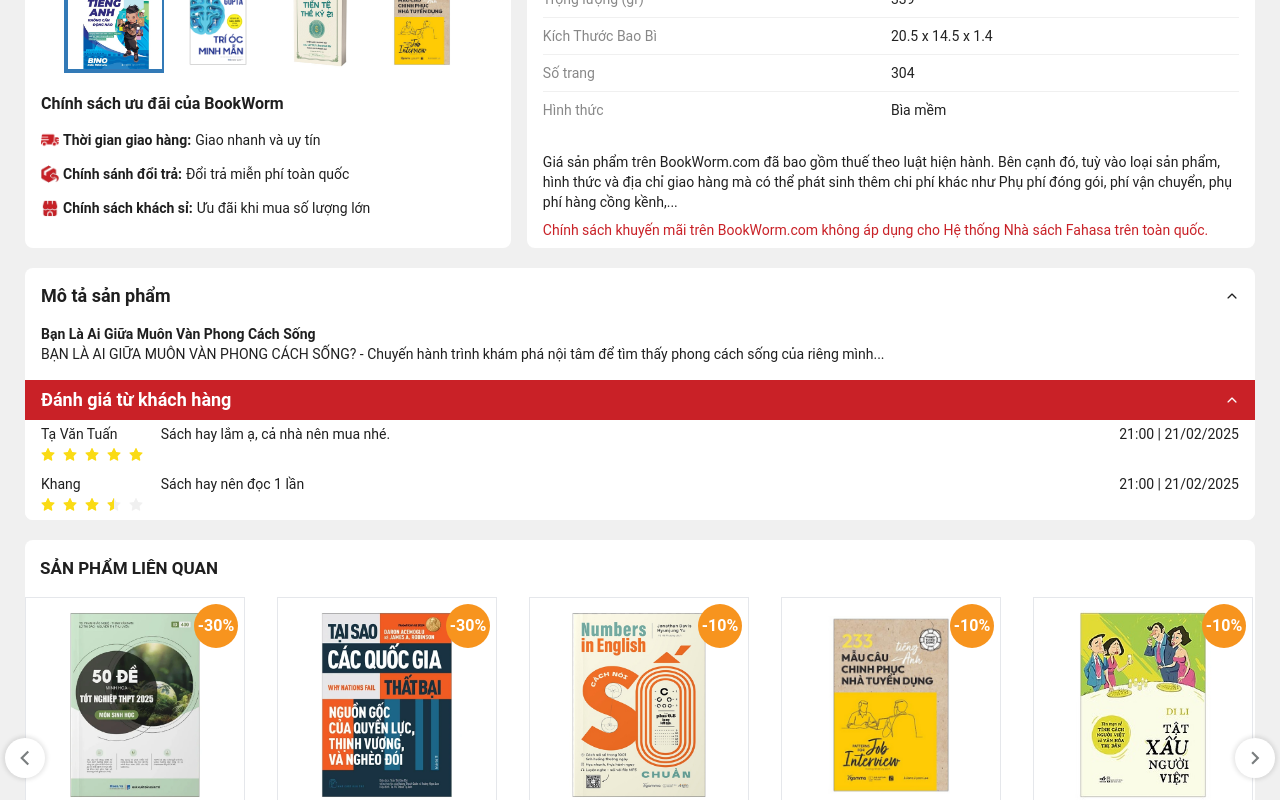
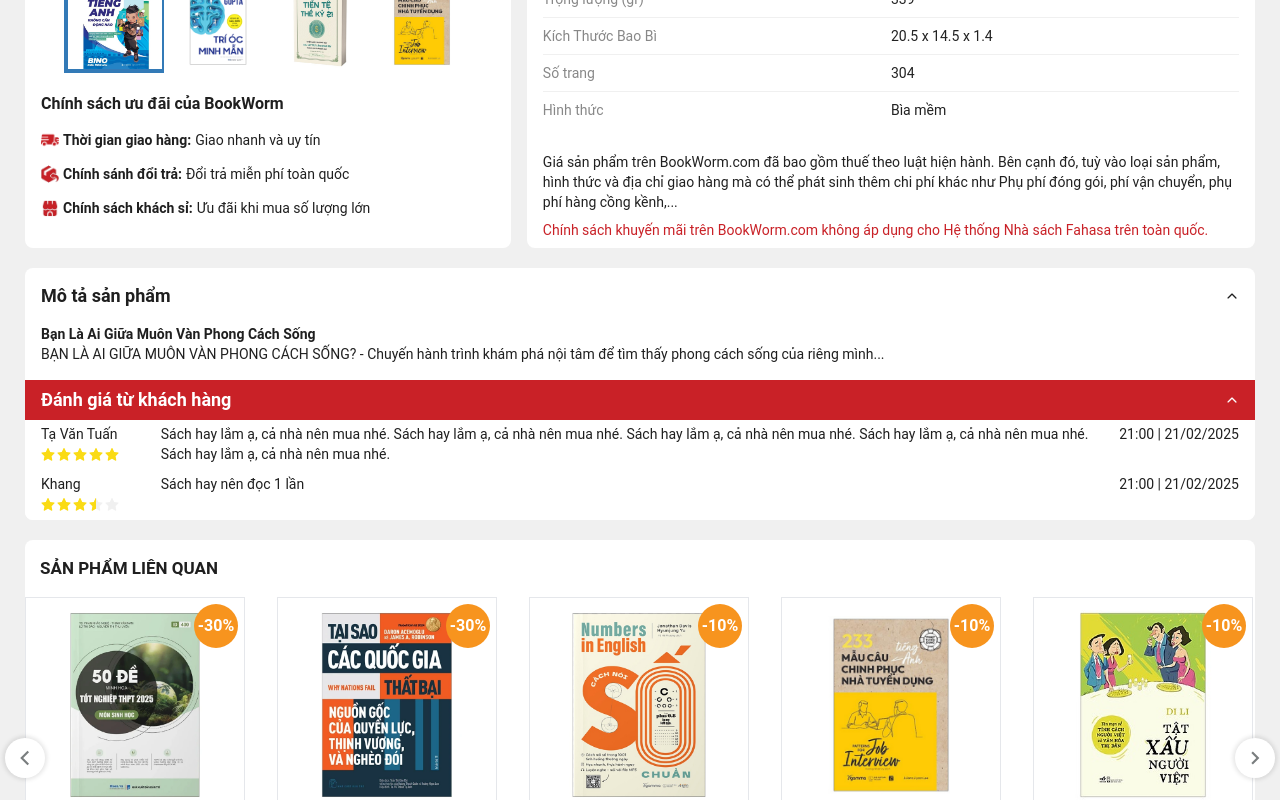
Before and after one commit to vuvansy/app-client-BookWorm, a Next.js app: page /product/1 in a window 1280 px wide. Both pictures are taken after a click on the button 1232 px from the left and 1315 px from the top of the page. Shown: the part 915-1715 px from the top of the page. Built offline with nearby package versions, Linux system fonts and the light colour scheme.

Commit message:
Fix Component Star, Layout Review

```diff
--- a/src/app/product/[id]/page.tsx
+++ b/src/app/product/[id]/page.tsx
@@ -184,7 +184,10 @@ const ProductDetailPage = () => {
                                             components: {
                                                 Rate: {
                                                     starSize: 14,
-                                                }
+                                                },
+                                            },
+                                            token: {
+                                                marginXS: 2,
                                             },
                                         }}
                                     >
--- a/src/app/product/[id]/quantity.tsx
+++ b/src/app/product/[id]/quantity.tsx
@@ -18,13 +18,13 @@ const QuantitySelector = () => {
 
     return (
         <div className="w-[80px] h-[30px] border border-gray-400 flex items-center justify-evenly rounded-md">
-            <div onClick={handleDecrease} className='text-gray-1'>
+            <div onClick={handleDecrease} className='text-gray-1 cursor-pointer'>
                 <FaMinus />
             </div>
             <div className=" font-semibold">
                 {quantity}
             </div>
-            <div onClick={handleIncrease} className='text-gray-1'>
+            <div onClick={handleIncrease} className='text-gray-1 cursor-pointer'>
                 <FaPlus />
             </div>
         </div>
--- a/src/app/product/[id]/review.tsx
+++ b/src/app/product/[id]/review.tsx
@@ -11,7 +11,7 @@ interface Review {
     date: string;
 }
 const reviews: Review[] = [
-    { name: "Tạ Văn Tuấn", rating: 5, comment: "Sách hay lắm ạ, cả nhà nên mua nhé.", date: "21:00 | 21/02/2025" },
+    { name: "Tạ Văn Tuấn", rating: 5, comment: "Sách hay lắm ạ, cả nhà nên mua nhé. Sách hay lắm ạ, cả nhà nên mua nhé. Sách hay lắm ạ, cả nhà nên mua nhé. Sách hay lắm ạ, cả nhà nên mua nhé. Sách hay lắm ạ, cả nhà nên mua nhé.", date: "21:00 | 21/02/2025" },
     { name: "Khang", rating: 3.5, comment: "Sách hay nên đọc 1 lần", date: "21:00 | 21/02/2025" },
 
 ];
@@ -46,6 +46,9 @@ const CustomerReviews = () => {
                                                     starSize: 14,
                                                 }
                                             },
+                                            token: {
+                                                marginXS: 2,
+                                            }
                                         }}
                                     >
                                         <Rate disabled allowHalf defaultValue={review.rating} />
@@ -53,8 +56,8 @@ const CustomerReviews = () => {
                                 </div>
                                 <div className="w-[90%] text-caption  ">
                                     <div className=" flex justify-between  ">
-                                        <div className="w-[80%]  ">{review.comment}</div>
-                                        <div className="w-[20%] text-right">{review.date}</div>
+                                        <div className="w-[87%]  ">{review.comment}</div>
+                                        <div className="w-[13%] text-right">{review.date}</div>
                                     </div>
 
                                 </div>
```
